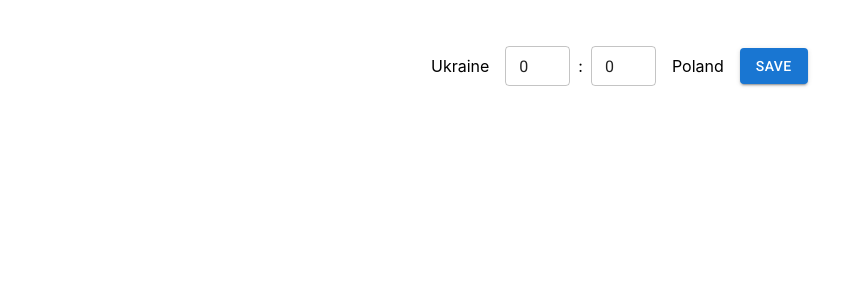
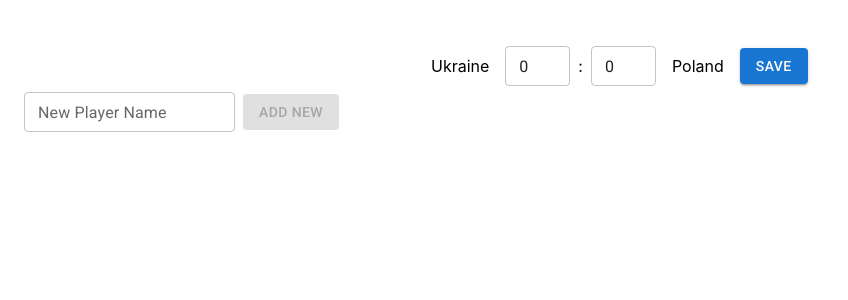
Before and after one commit to vladtihonovskiy/table-sport-test, a React (Create React App) app: page / in a window 1280 px wide. Shown: the top 300 px of the page, without its empty margins (0-848 px from the left). Built offline with nearby package versions, Linux system fonts and the light colour scheme.

Commit message:
add NewPlayerInput

```diff
--- /dev/null
+++ b/src/components/AddNewPlayerNameInput/AddNewPlayerNameInput.tsx
@@ -0,0 +1,43 @@
+import React, { useCallback, useState } from "react";
+import { Button, Grid, TextField } from "@mui/material";
+
+export const AddNewPlayerNameInput = () => {
+  const [textInputValue, setTextInputValue] = useState("");
+
+  const onInputHandleChange = useCallback(
+    (e: React.ChangeEvent<HTMLInputElement>) => {
+      setTextInputValue(e.target.value);
+    },
+    []
+  );
+
+  const onAddButtonHandleClick = useCallback(() => {
+    setTextInputValue("");
+  }, []);
+
+  const isAddButtonDisabled = !!textInputValue;
+
+  return (
+    <Grid container direction="row" alignItems="center" spacing={1}>
+      <Grid item>
+        <TextField
+          onChange={onInputHandleChange}
+          size="small"
+          label="New Player Name"
+          value={textInputValue}
+        />
+      </Grid>
+      <Grid item>
+        <Button
+          onClick={onAddButtonHandleClick}
+          disabled={!isAddButtonDisabled}
+          variant="contained"
+        >
+          Add New
+        </Button>
+      </Grid>
+    </Grid>
+  );
+};
+
+export default AddNewPlayerNameInput;
--- a/src/router/Home/Home.tsx
+++ b/src/router/Home/Home.tsx
@@ -1,6 +1,7 @@
 import React from "react";
 import { Container, Grid } from "@mui/material";
 import GameHistoryContainer from "../../components/GamesHistoryContainer/GameHistoryContainer";
+import AddNewPlayerNameInput from "../../components/AddNewPlayerNameInput/AddNewPlayerNameInput";
 
 const Home = () => (
   <Container sx={{ minHeight: "100vh" }} maxWidth="xl">
@@ -12,7 +13,8 @@
       flexWrap="wrap"
       sx={{ height: "100%", paddingTop: 5 }}
     >
-     <GameHistoryContainer />
+      <GameHistoryContainer />
+      <AddNewPlayerNameInput />
     </Grid>
   </Container>
 );
```
